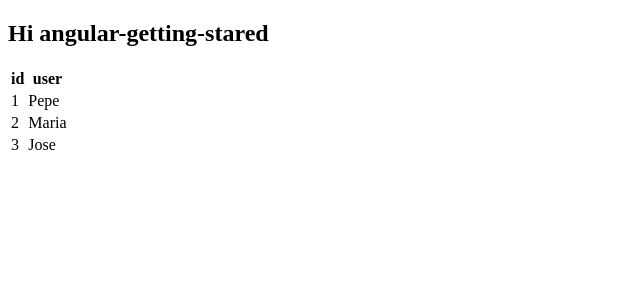
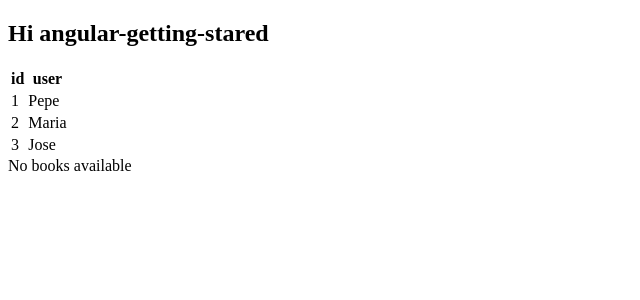
Before and after one commit to avsoto/angular-getting-stared, an Angular app: page / in a window 1280 px wide. Shown: the top 300 px of the page, without its empty margins (0-640 px from the left). Built offline with nearby package versions, Linux system fonts and the light colour scheme.

Commit message:
learning ng-teplate #isEmpty

```diff
--- a/src/app/app.component.html
+++ b/src/app/app.component.html
@@ -16,7 +16,7 @@
 
 </table>
 
-<table *ngIf="books && books.length > 0">
+<table *ngIf="books && books.length > 0; else isEmpty">
   <thead>
     <tr>
       <th>id</th>
@@ -31,3 +31,7 @@
   </tbody>
 
 </table>
+
+<ng-template #isEmpty>
+  <div>No books available</div>
+</ng-template>
```
